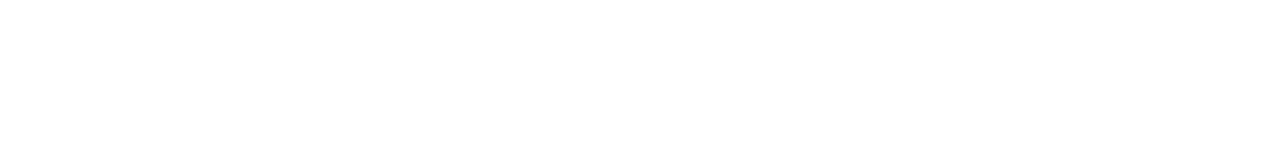
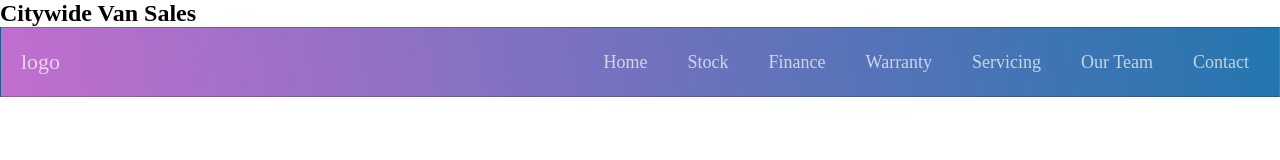
Before and after one commit to span18/Van_Sales, a plain HTML site: page index.html in a window 1280 px wide. Drawn offline with Linux system fonts and the light colour scheme.

Commit message:
updates to nav

```diff
--- a/css/main.css
+++ b/css/main.css
@@ -1,7 +1,150 @@
 * {
 	box-sizing: border-box;
+
+	padding: 0;
+
+    margin: 0;
 }
 
 body {
 	background-color: none;
 }
+
+	{
+	font-family: 'Josefin Sans', sans-serif;
+
+}
+
+.navbar {
+
+	font-size: 18px;
+
+	background-image: linear-gradient(260deg, #2376ae 0%, #c16ecf 100%);
+
+	border: 1px solid rgba(0, 0, 0, 0.2);
+
+	padding-bottom: 10px;
+
+	}
+
+.main-nav {
+
+	list-style-type: none;
+
+	display: none;
+
+	}
+
+.nav-links,
+
+.logo {
+
+	text-decoration: none;
+
+	color: rgba(255, 255, 255, 0.7);
+
+	}
+
+	.main-nav li {
+
+	text-align: center;
+
+	margin: 15px auto;
+
+	}
+
+	.logo {
+
+	display: inline-block;
+
+	font-size: 22px;
+
+	margin-top: 10px;
+
+	margin-left: 20px;
+
+	}
+
+	.navbar-toggle {
+
+	position: absolute;
+
+	top: 10px;
+
+	right: 20px;
+
+	cursor: pointer;
+
+	color: rgba(255, 255, 255, 0.8);
+
+	font-size: 24px;
+
+	}
+
+	.active {
+
+	display: block;
+
+	}
+
+	@media screen and (min-width: 768px) {
+
+	.navbar {
+
+	    display: flex;
+
+	    justify-content: space-between;
+
+	    padding-bottom: 0;
+
+	    height: 70px;
+
+	    align-items: center;
+
+	}
+
+	.main-nav {
+
+	    display: flex;
+
+	    margin-right: 30px;
+
+	    flex-direction: row;
+
+	    justify-content: flex-end;
+
+	}
+
+	.main-nav li {
+
+	    margin: 0;
+
+	}
+
+	.nav-links {
+
+	    margin-left: 40px;
+
+	}
+
+	.logo {
+
+	    margin-top: 0;
+
+	}
+
+	.navbar-toggle {
+
+	    display: none;
+
+	}
+
+	.logo:hover,
+
+	.nav-links:hover {
+
+	    color: rgba(255, 255, 255, 1);
+
+		}
+
+	}
--- a/index.html
+++ b/index.html
@@ -4,12 +4,51 @@
 	<meta charset="UTF-8">
 	<meta name="viewport" content="width=device-width, initial-scale=1">
 	<link rel="stylesheet" type="text/css" href="css/main.css">
+	<link rel="stylesheet" href="https://cdnjs.cloudflare.com/ajax/libs/font-awesome/4.7.0/css/font-awesome.min.css">
 	<title>Citywide Van Sales</title>
 </head>
 <body>
 
-	<header></header>
+	<header>
+		<h2>Citywide Van Sales</h2>
+	</header>
+
+	<nav class="navbar">
+		<span class="navbar-toggle" id="js-navbar-toggle">
+				<i class="fa fa-bars"></i>
+		</span>
+
+		<a href="#" class="logo">logo</a>
+		<ul class="main-nav" id="js-menu">
+			<li>
+				<a href="#" class="nav-links">Home</a>
+			</li>
+			<li>
+				<a href="#" class="nav-links">Stock</a>
+			</li>
+			<li>
+				<a href="#" class="nav-links">Finance</a>
+			</li>
+			<li>
+				<a href="#" class="nav-links">Warranty</a>
+			</li>
+			<li>
+				<a href="#" class="nav-links">Servicing</a>
+			</li>
+			<li>
+				<a href="#" class="nav-links">Our Team</a>
+			</li>
+			<li>
+				<a href="#" class="nav-links">Contact</a>
+			</li>
+		</ul>
+	</nav>
+
+<nav >
+
+
 
 	<footer></footer>
+	<script src="javascript/main.js"></script>
 </body>
 </html>
--- /dev/null
+++ b/javascript/main.js
@@ -0,0 +1,7 @@
+let mainNav = document.getElementById('js-menu');
+let navBarToggle = document.getElementById('js-navbar-toggle');
+
+navBarToggle.addEventListener('click', function () {
+
+mainNav.classList.toggle('active');
+});
```
